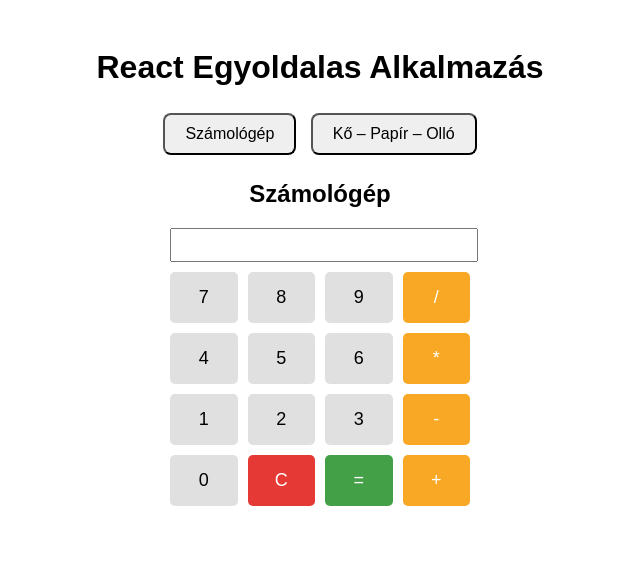
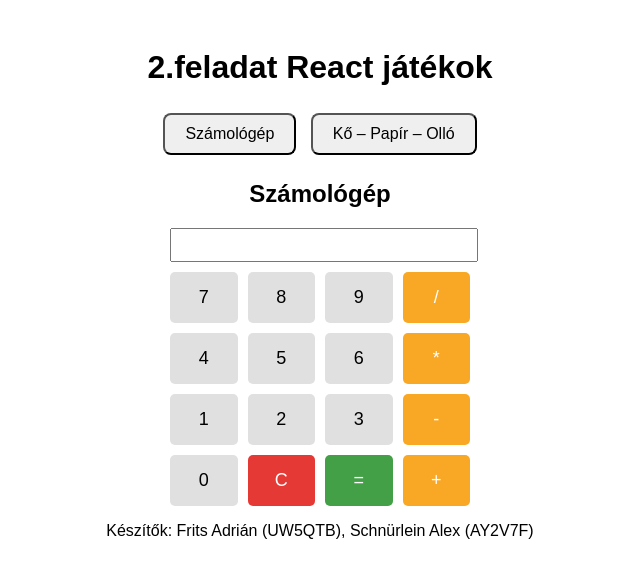
Before and after one commit to ZeroHarcos/Web-eloadas-beadando, a plain HTML site: page React alk/react.html in a window 1280 px wide. Shown: the whole page, without its empty margins (320-960 px from the left). Drawn offline with nearby package versions, Linux system fonts and the light colour scheme.

Commit message:
react footer

```diff
--- a/React alk/react.html
+++ b/React alk/react.html
@@ -17,7 +17,7 @@
     </style>
   </head>
   <body>
-    <h1>React Egyoldalas Alkalmazás</h1>
+    <h1>2.feladat React játékok</h1>
     <nav>
       <button onclick="setPage('calculator')">Számológép</button>
       <button onclick="setPage('rps')">Kő – Papír – Olló</button>
@@ -45,5 +45,8 @@
 
       renderApp();
     </script>
+     <footer>
+      <p>Készítők: Frits Adrián (UW5QTB), Schnürlein Alex (AY2V7F)</p>
+  </footer>
   </body>
 </html>
```
Also changed, not shown: index.html (+1 -1 lines).
